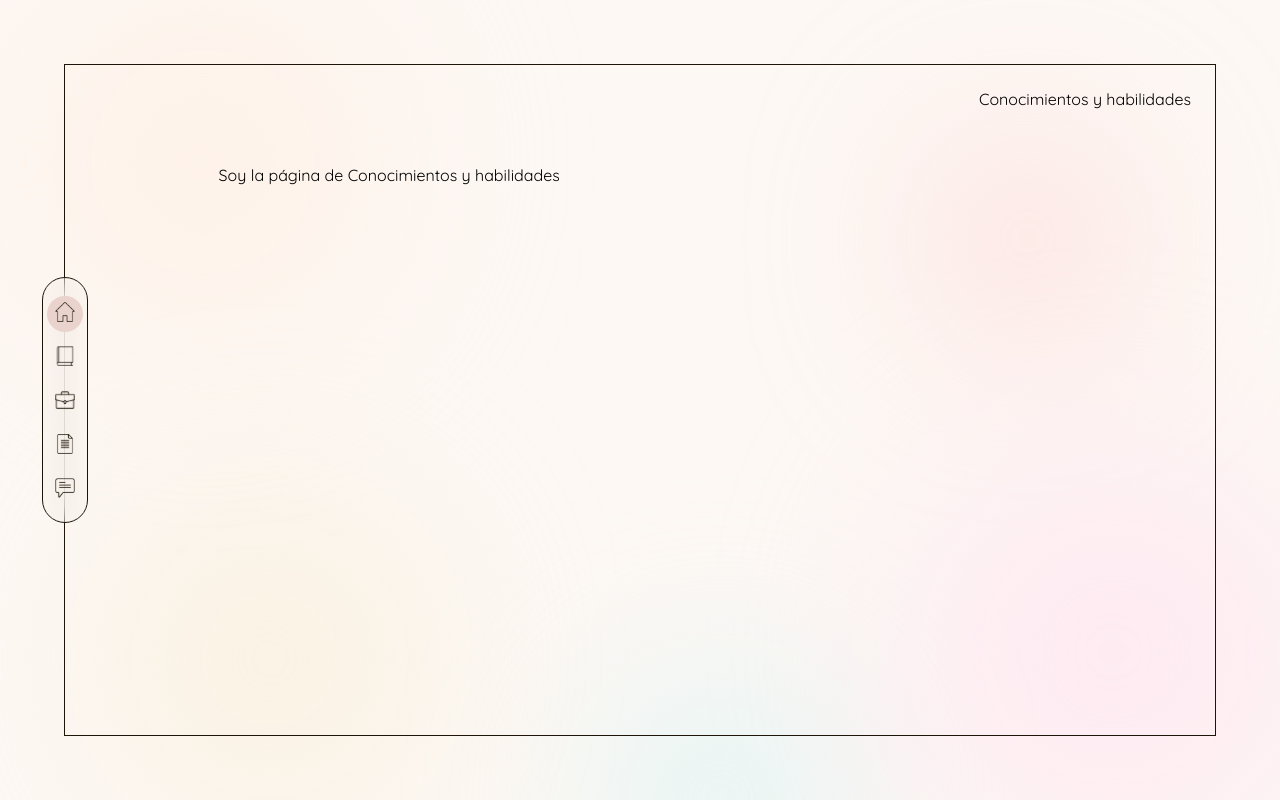
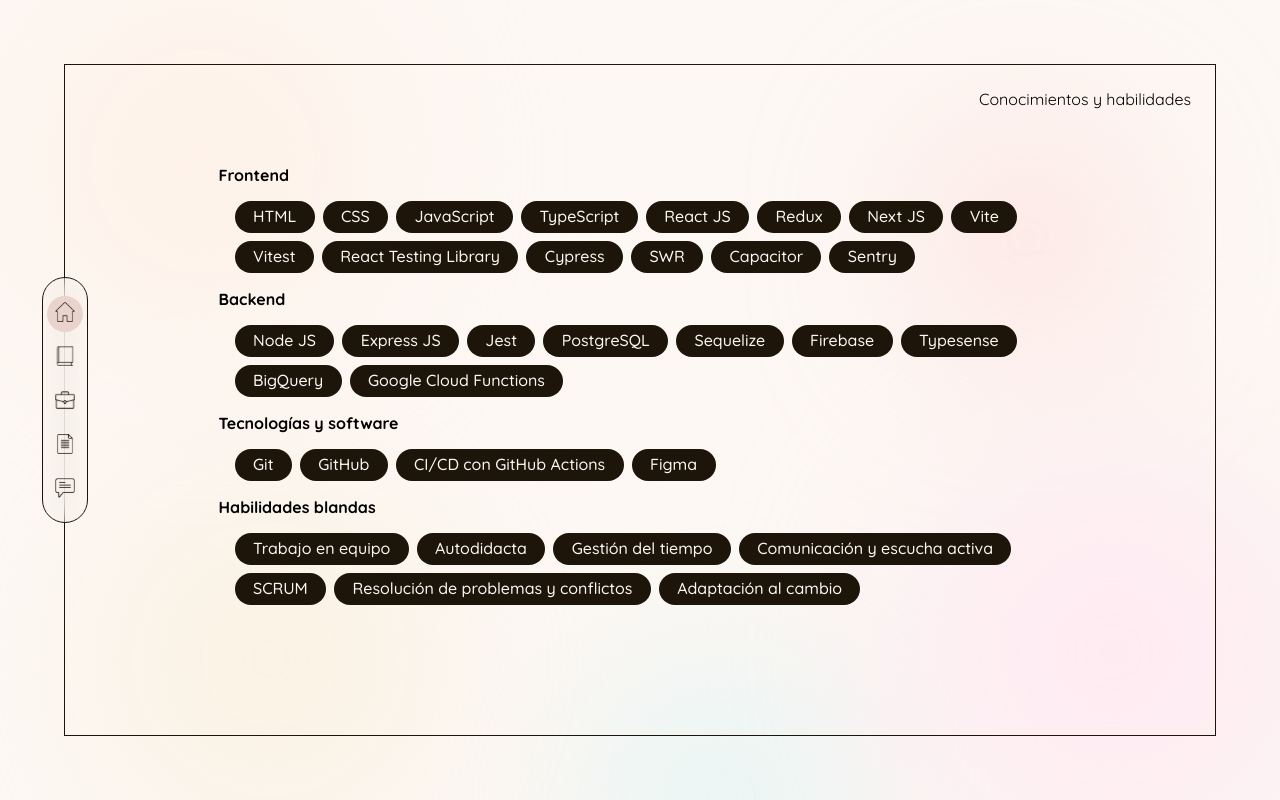
Before and after one commit to darianaren/my-portfolio, a React (Create React App) app: page /skills in a window 1280 px wide. Built offline with nearby package versions, Linux system fonts and the light colour scheme; a web font is replaced by a local one.

Commit message:
[main] feat (pages/Skills)

```diff
--- a/src/components/Chip/Chip.jsx
+++ b/src/components/Chip/Chip.jsx
@@ -2,8 +2,8 @@
 
 import styles from "./styles.module.css";
 
-const Chip = ({ text }) => {
-  return <label className={styles.label}>{text}</label>;
+const Chip = ({ children }) => {
+  return <label className={styles.label}>{children}</label>;
 };
 
 export default Chip;
--- a/src/components/Chip/styles.module.css
+++ b/src/components/Chip/styles.module.css
@@ -1 +1,15 @@
 @import "../../styles/variables.css";
+
+.label {
+  display: inline-block;
+
+  line-height: 2ch;
+  color: var(--white);
+  vertical-align: middle;
+  font-weight: var(--medium-500);
+
+  padding: 0.4rem 1.15rem;
+
+  border-radius: 5rem;
+  background-color: var(--black);
+}
--- /dev/null
+++ b/src/components/ChipGroup/ChipGroup.jsx
@@ -0,0 +1,16 @@
+import React from "react";
+
+import styles from "./styles.module.css";
+import Chip from "../Chip/Chip";
+
+const ChipGroup = ({ chips = [] }) => {
+  return (
+    <section className={styles.wrapper}>
+      {chips.map(({ key, label }) => (
+        <Chip key={key}>{label}</Chip>
+      ))}
+    </section>
+  );
+};
+
+export default ChipGroup;
--- /dev/null
+++ b/src/components/ChipGroup/styles.module.css
@@ -0,0 +1,9 @@
+@import "../../styles/variables.css";
+
+.wrapper {
+  gap: 0.5rem;
+  display: flex;
+  flex-wrap: wrap;
+
+  padding: 1rem;
+}
--- a/src/pages/Skills/Skills.jsx
+++ b/src/pages/Skills/Skills.jsx
@@ -1,11 +1,30 @@
 import React from "react";
 
+import {
+  BACKEND_SKILLS,
+  FRONTEND_SKILLS,
+  SOFT_SKILLS,
+  TECHNOLOGIES_SKILLS
+} from "./constants";
+import styles from "./styles.module.css";
+
+import ChipGroup from "../../components/ChipGroup/ChipGroup";
 import PageWrapper from "../../templates/PageWrapper/PageWrapper";
 
 const Skills = () => {
   return (
-    <PageWrapper title="Conocimientos y habilidades">
-      <p>Soy la página de Conocimientos y habilidades</p>
+    <PageWrapper borderBlur title="Conocimientos y habilidades">
+      <h2 className={styles.title}>Frontend</h2>
+      <ChipGroup chips={FRONTEND_SKILLS} />
+
+      <h2 className={styles.title}>Backend</h2>
+      <ChipGroup chips={BACKEND_SKILLS} />
+
+      <h2 className={styles.title}>Tecnologías y software</h2>
+      <ChipGroup chips={TECHNOLOGIES_SKILLS} />
+
+      <h2 className={styles.title}>Habilidades blandas</h2>
+      <ChipGroup chips={SOFT_SKILLS} />
     </PageWrapper>
   );
 };
--- /dev/null
+++ b/src/pages/Skills/constants.js
@@ -0,0 +1,45 @@
+export const FRONTEND_SKILLS = Object.freeze([
+  { key: "frontend-1", label: "HTML" },
+  { key: "frontend-2", label: "CSS" },
+  { key: "frontend-3", label: "JavaScript" },
+  { key: "frontend-4", label: "TypeScript" },
+  { key: "frontend-5", label: "React JS" },
+  { key: "frontend-6", label: "Redux" },
+  { key: "frontend-7", label: "Next JS" },
+  { key: "frontend-8", label: "Vite" },
+  { key: "frontend-9", label: "Vitest" },
+  { key: "frontend-10", label: "React Testing Library" },
+  { key: "frontend-11", label: "Cypress" },
+  { key: "frontend-12", label: "SWR" },
+  { key: "frontend-13", label: "Capacitor" },
+  { key: "frontend-14", label: "Sentry" }
+]);
+
+export const BACKEND_SKILLS = Object.freeze([
+  { key: "backend-1", label: "Node JS" },
+  { key: "backend-2", label: "Express JS" },
+  { key: "backend-8", label: "Jest" },
+  { key: "backend-3", label: "PostgreSQL" },
+  { key: "backend-4", label: "Sequelize" },
+  { key: "backend-5", label: "Firebase" },
+  { key: "backend-6", label: "Typesense" },
+  { key: "backend-7", label: "BigQuery" },
+  { key: "backend-9", label: "Google Cloud Functions" }
+]);
+
+export const TECHNOLOGIES_SKILLS = Object.freeze([
+  { key: "technologies-1", label: "Git" },
+  { key: "technologies-2", label: "GitHub" },
+  { key: "technologies-3", label: "CI/CD con GitHub Actions" },
+  { key: "technologies-4", label: "Figma" }
+]);
+
+export const SOFT_SKILLS = Object.freeze([
+  { key: "soft-1", label: "Trabajo en equipo" },
+  { key: "soft-2", label: "Autodidacta" },
+  { key: "soft-3", label: "Gestión del tiempo" },
+  { key: "soft-4", label: "Comunicación y escucha activa" },
+  { key: "soft-5", label: "SCRUM" },
+  { key: "soft-6", label: "Resolución de problemas y conflictos" },
+  { key: "soft-7", label: "Adaptación al cambio" }
+]);
--- a/src/pages/Skills/styles.module.css
+++ b/src/pages/Skills/styles.module.css
@@ -1 +1,5 @@
 @import "../../styles/variables.css";
+
+.title {
+  font-size: 1rem;
+}
```
Also changed, not shown: src/components/RippleEffect/RippleEffect.jsx (renamed from src/components/RippleEffect/RippleEffect.js).
